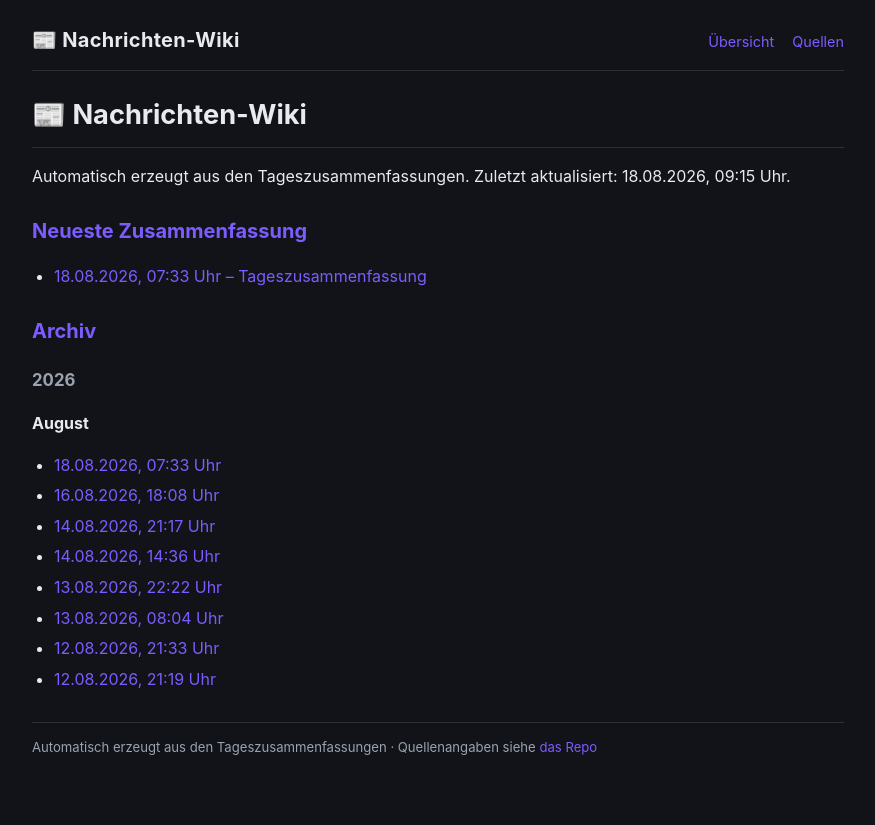
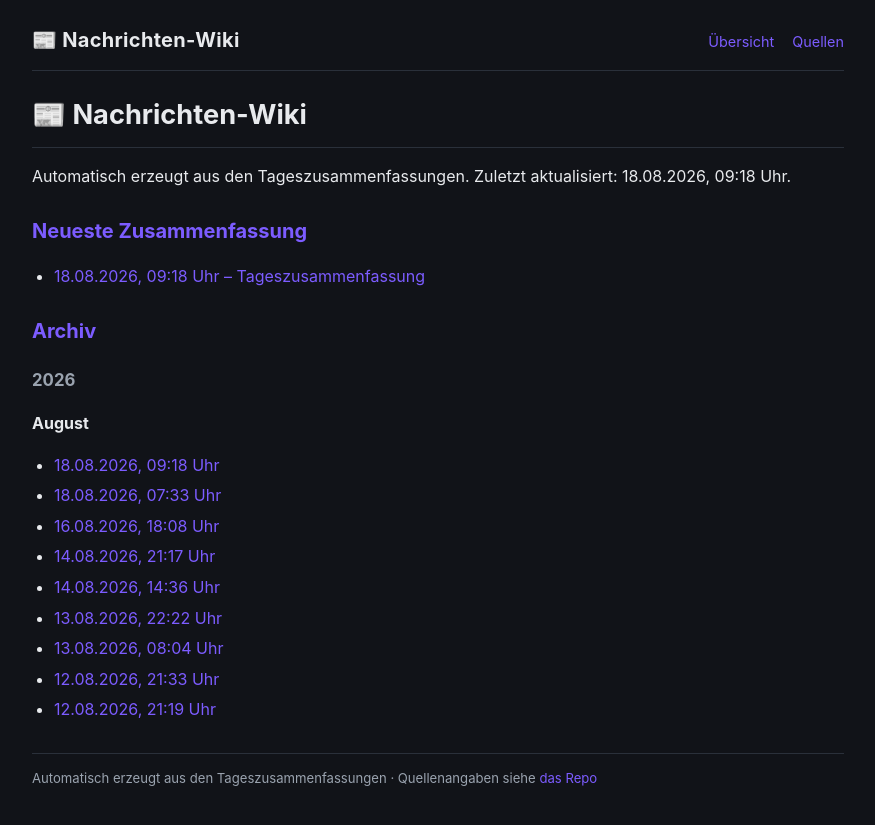
Before and after one commit to Ubuntu51/news-wiki, a Jekyll site: the page built from index.md, in a window 1280 px wide. Shown: the top 825 px of the page, without its empty margins (202-1077 px from the left). Built offline with Jekyll 4.4.1, drawn with Linux system fonts in a browser that asks for light colours; our own code applies the rules of GitHub Pages for plain Markdown files.

Commit message:
Tageszusammenfassungen 2026-08-18

```diff
--- a/index.md
+++ b/index.md
@@ -1,10 +1,10 @@
 # 📰 Nachrichten-Wiki
 
-Automatisch erzeugt aus den Tageszusammenfassungen. Zuletzt aktualisiert: 18.08.2026, 09:15 Uhr.
+Automatisch erzeugt aus den Tageszusammenfassungen. Zuletzt aktualisiert: 18.08.2026, 09:18 Uhr.
 
 ## Neueste Zusammenfassung
 
-- [18.08.2026, 07:33 Uhr – Tageszusammenfassung](2026/08/2026-08-18_07-33.html)
+- [18.08.2026, 09:18 Uhr – Tageszusammenfassung](2026/08/2026-08-18_09-18.html)
 
 ## Archiv
 
@@ -12,6 +12,7 @@ Automatisch erzeugt aus den Tageszusammenfassungen. Zuletzt aktualisiert: 18.08.
 
 **August**
 
+- [18.08.2026, 09:18 Uhr](2026/08/2026-08-18_09-18.html)
 - [18.08.2026, 07:33 Uhr](2026/08/2026-08-18_07-33.html)
 - [16.08.2026, 18:08 Uhr](2026/08/2026-08-16_18-08.html)
 - [14.08.2026, 21:17 Uhr](2026/08/2026-08-14_21-17.html)
```
Also changed, not shown: 2026/08/2026-08-18_09-18.md (added, +55 -0 lines).
